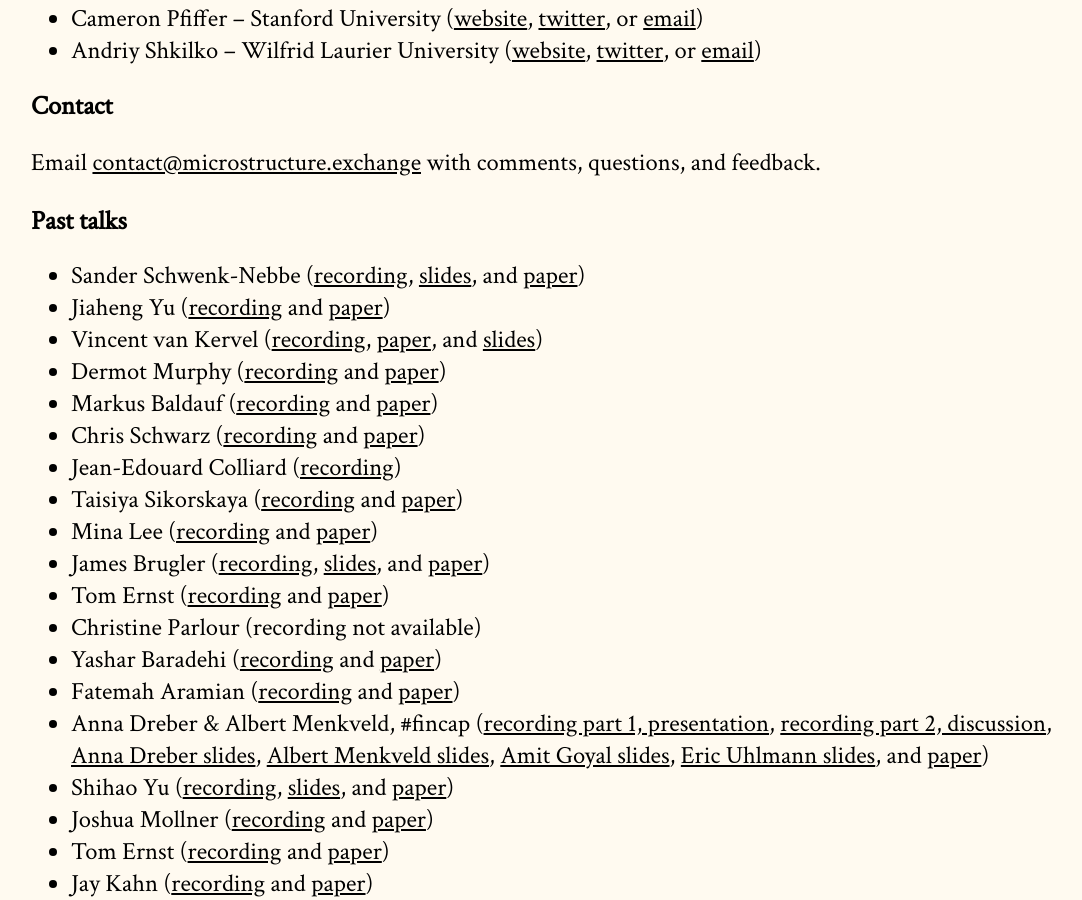
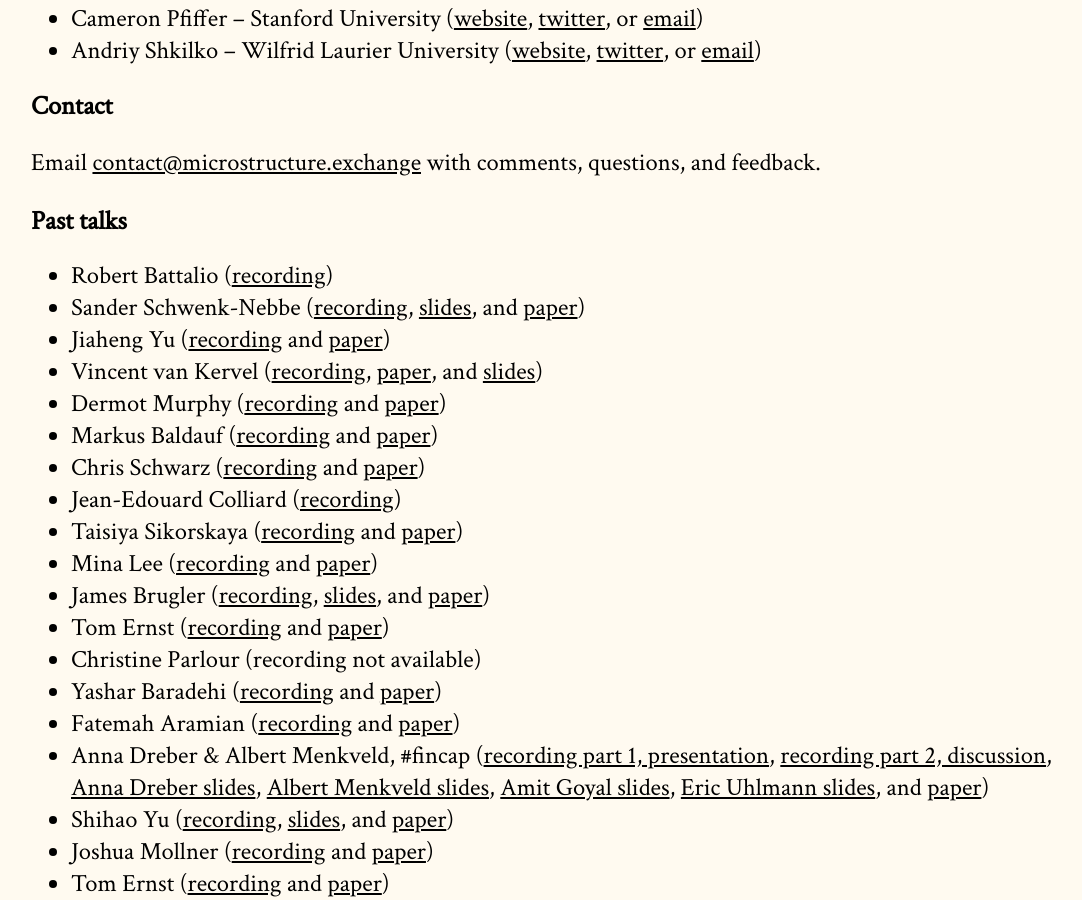
Before and after one commit to cpfiffer/microstructure.exchange, a Jekyll site: the page built from index.md, in a window 1280 px wide and 900 px high, scrolled down 2755 px. Shown: the whole window, without its empty margins (97-1179 px from the left). Built offline with Jekyll 4.4.1, drawn with Linux system fonts in a browser that asks for light colours; some web fonts are replaced.

Commit message:
Update index.md

```diff
--- a/index.md
+++ b/index.md
@@ -45,7 +45,7 @@ To receive updates about upcoming seminars, please subscribe to our [mailing lis
 Email [contact@microstructure.exchange](mailto:contact@microstructure.exchange) with comments, questions, and feedback.
 
 ## Past talks
-
+- Robert Battalio ([recording](https://youtu.be/DQGBg79Fink))
 - Sander Schwenk-Nebbe ([recording](https://youtu.be/9nUMVjqcPUQ), [slides](slides/TAQ_Participant_Timestamp_Sander_Schwenk-Nebbe.pdf), and [paper](https://papers.ssrn.com/sol3/papers.cfm?abstract_id=3744743))
 - Jiaheng Yu ([recording](https://youtu.be/CZXnv0NZAi0) and [paper](https://www.dropbox.com/s/molz1qf5v7x5ntf/Undercutting_the_exchanges.pdf?dl=0))
 - Vincent van Kervel ([recording](https://youtu.be/HmWcC6o_L4M), [paper](https://papers.ssrn.com/sol3/papers.cfm?abstract_id=3991930), and [slides](/slides/TMX%20Slides.pdf))
```
